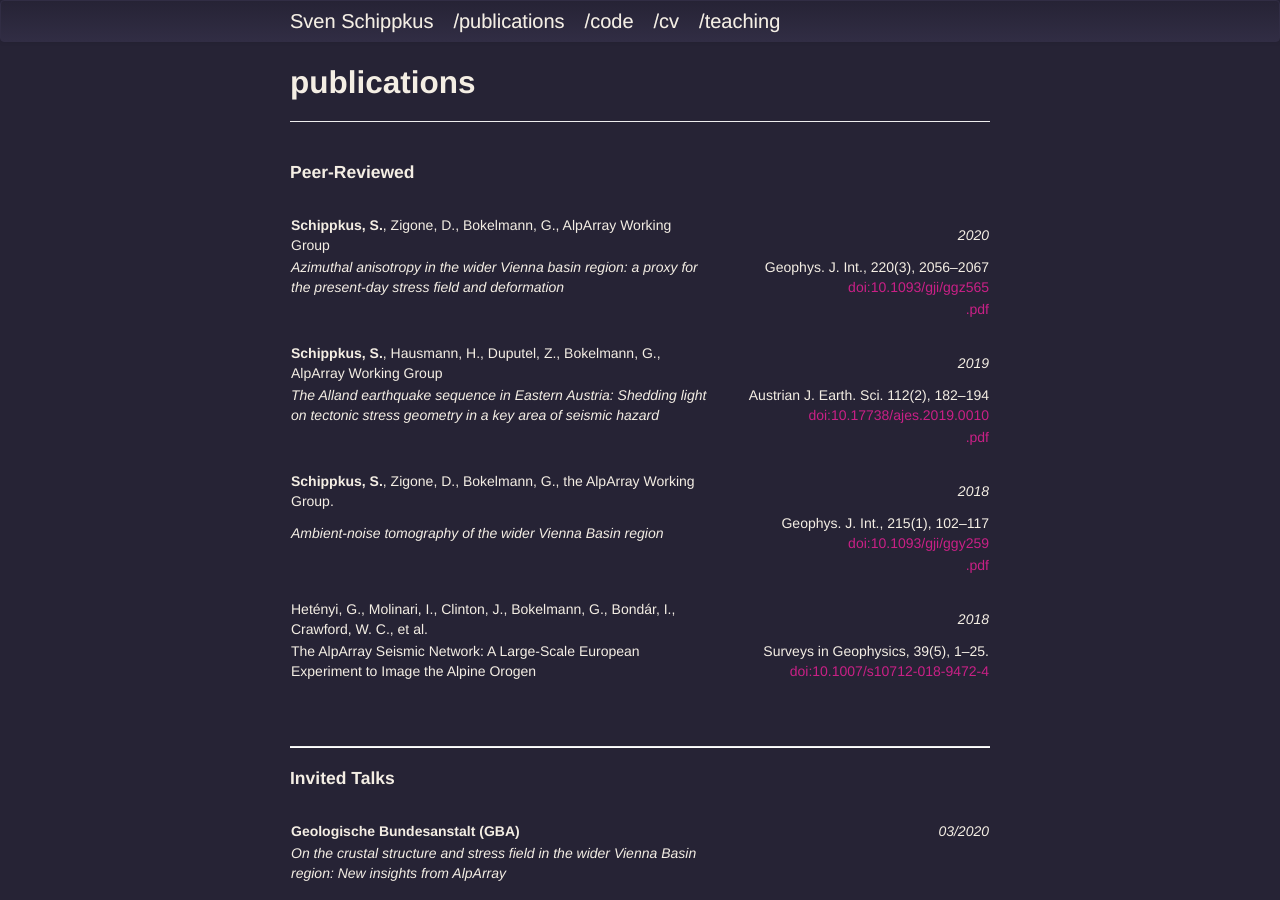
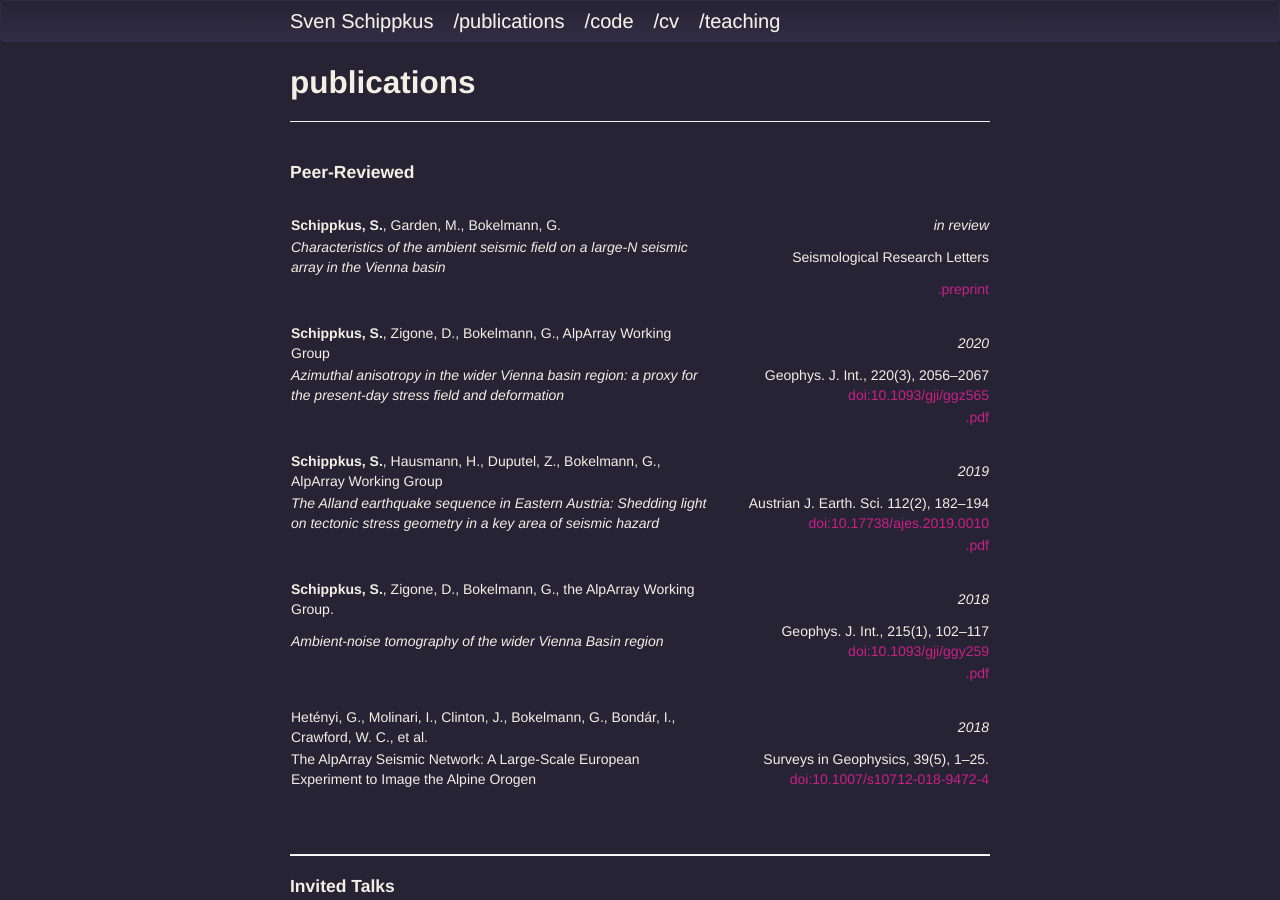
Before and after one commit to schipp/schipp.github.io, a Jekyll site: the page built from pages/publications.md, in a window 1280 px wide and 900 px high. Built offline with Jekyll 4.4.1, drawn with Linux system fonts in a browser that asks for light colours.

Commit message:
srl preprint

```diff
--- a/pages/publications.md
+++ b/pages/publications.md
@@ -17,6 +17,10 @@ table th:nth-of-type(2) {
 
 |||
 |:-|-:|
+| **Schippkus, S.**, Garden, M., Bokelmann, G. | *in review* |
+| *Characteristics of the ambient seismic field on a large-N seismic array in the Vienna basin* | Seismological Research Letters|
+||[.preprint](/home/data/schippkus2020b.pdf)|
+|||
 | **Schippkus, S.**, Zigone, D., Bokelmann, G., AlpArray Working Group | *2020* |
 | *Azimuthal anisotropy in the wider Vienna basin region: a proxy for the present-day stress field and deformation* | Geophys. J. Int., 220(3), 2056–2067 [doi:10.1093/gji/ggz565](http://doi.org/10.1093/gji/ggz565)|
 ||[.pdf](/home/data/schippkus2020.pdf)|
```
Also changed, not shown: 1 other file.
